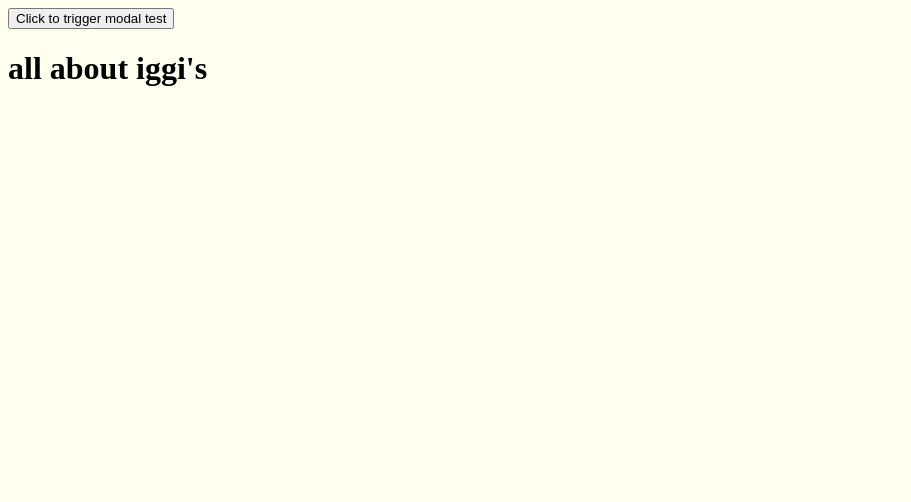
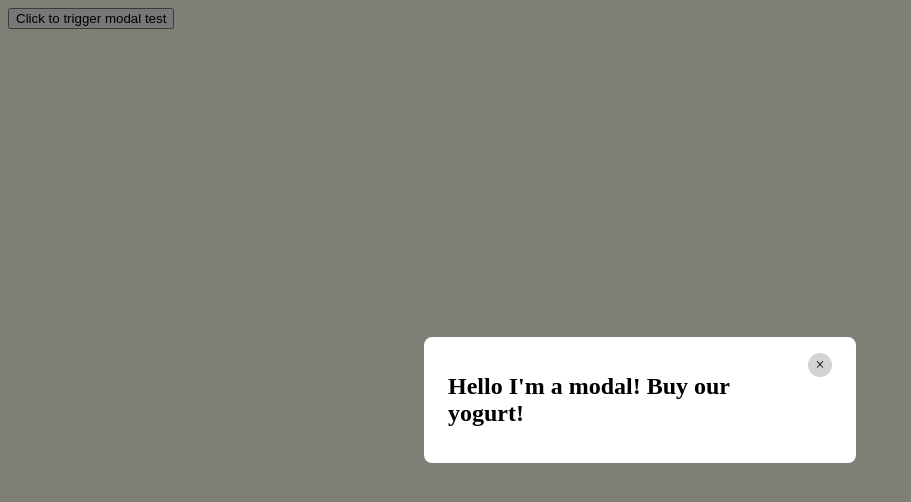
Before and after one commit to jaleesam/SoGoodYogurt, a plain HTML site: page about.html in a window 1280 px wide. Both pictures are taken after a click on the button "Click to trigger modal test". Shown: the whole page, without its empty margins (0-911 px from the left). Drawn offline with Linux system fonts and the light colour scheme.

Commit message:
getting simple modal working

```diff
--- a/about.html
+++ b/about.html
@@ -6,7 +6,7 @@
     <title>Page Title</title>
     <meta name="viewport" content="width=device-width, initial-scale=1">
     <link rel="stylesheet" type="text/css" media="screen" href="main.css" />
-    <script src="main.js"></script>
+
 </head>
 <body>
     <button class= "trigger">Click to trigger modal test</button>
@@ -16,6 +16,7 @@
             <h2>Hello I'm a modal! Buy our yogurt!</h2>
         </div>
     </div>
-    <h1>all about iggi's</h1>
+    <!-- <h1>all about iggi's</h1> -->
+    <script src="main.js"></script>
 </body>
 </html>
--- a/main.css
+++ b/main.css
@@ -54,7 +54,7 @@ body{
     transform: scale(1.1);
     transition: visibility 0s linear 0.25s, opacity 0.25s, transform 0.25s;
 }
-.model-content{
+.modal-content{
     position: absolute;
     top:50%;
     left: 50%;
@@ -70,8 +70,8 @@ body{
     line-height: 1.5rem;
     text-align: center;
     cursor: pointer;
-    border-radius: 50%;  /*trying to make it a circle reg: 0.25 rem*/
-    background-color: lightgrasy;
+    border-radius:  50%;/*trying to make it a circle reg: 0.25 rem*/
+    background-color: lightgray;
 }
 .close-button:hover{
     background-color: darkgray;
```
Also changed, not shown: main.js (+12 -11 lines).
